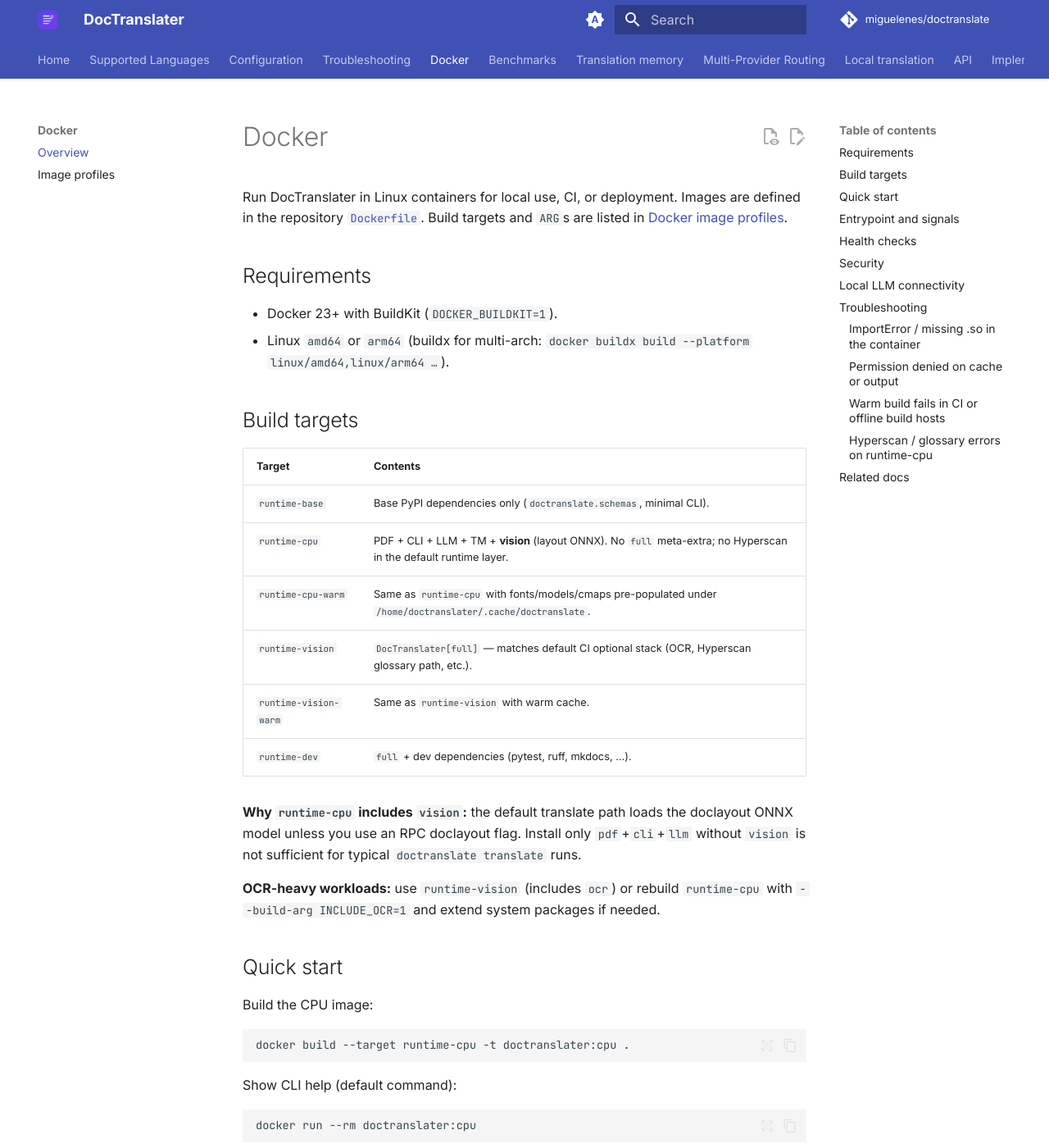
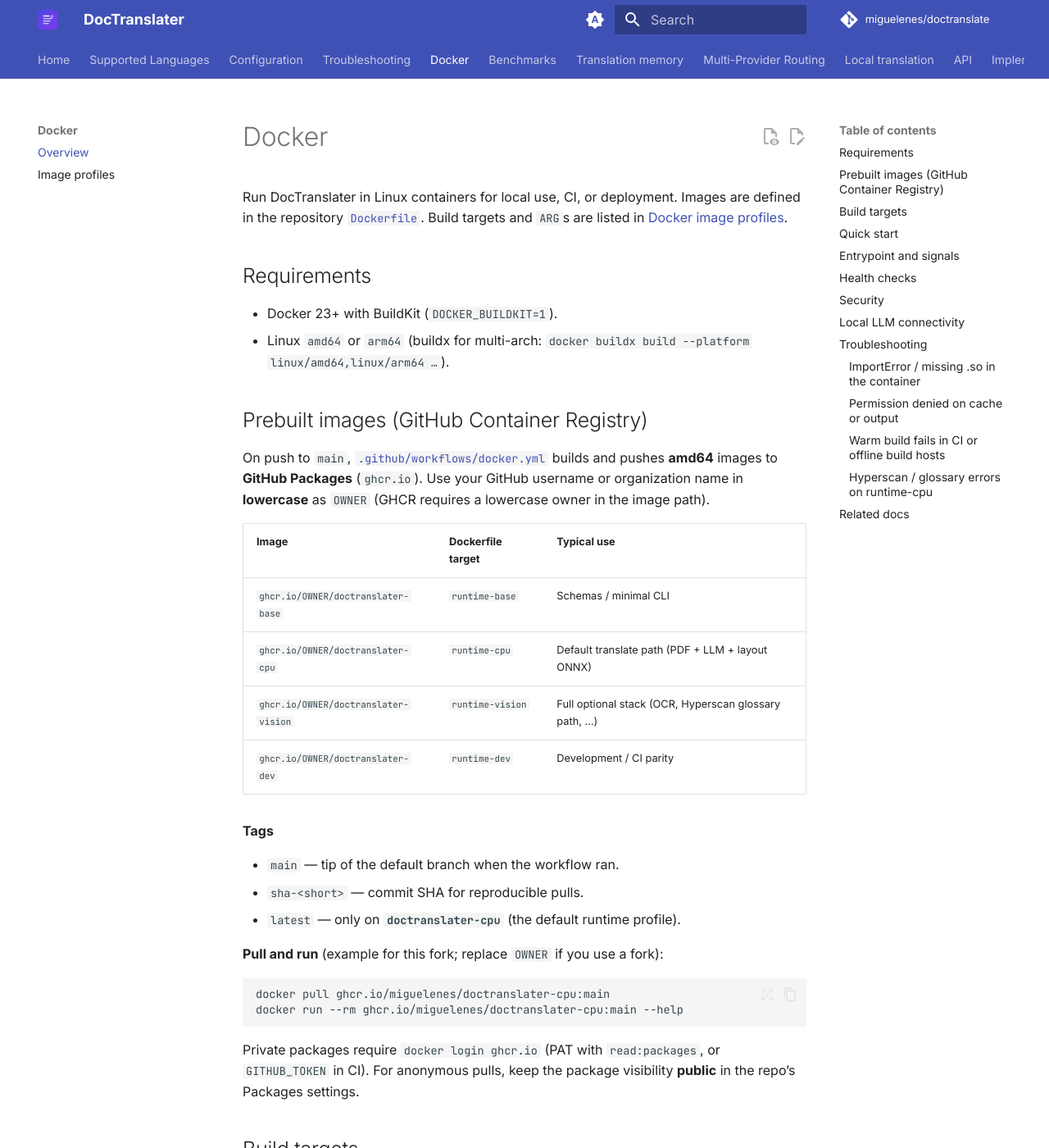
Before and after one commit to miguelenes/doctranslate, an MkDocs documentation site: the page built from docs/docker.md, in a window 1280 px wide and 1400 px high. Shown: the whole window at 82% size. Built offline with MkDocs 1.6.1 and Material for MkDocs 9.7.7, drawn with Linux system fonts in a browser that asks for light colours; comment, search, counter and statistics services are not loaded.

Commit message:
Enhance Docker documentation and CI workflows for GitHub Container Registry
- Updated `README.md` to include a section on pulling prebuilt images from GitHub Container Registry, improving user guidance.
- Expanded `docs/docker.md` with detailed information on prebuilt images, including usage examples and tagging conventions.
- Modified `.github/workflows/docker.yml` to enhance CI workflows, adding steps for logging into GHCR and building/pushing images based on branch conditions.
- Improved smoke test commands to dynamically select the correct image based on the branch, ensuring consistency in testing across environments.

````diff
--- a/docs/docker.md
+++ b/docs/docker.md
@@ -6,6 +6,32 @@
 
 - Docker 23+ with BuildKit (`DOCKER_BUILDKIT=1`).
 - Linux `amd64` or `arm64` (buildx for multi-arch: `docker buildx build --platform linux/amd64,linux/arm64 …`).
+
+## Prebuilt images (GitHub Container Registry)
+
+On push to `main`, [`.github/workflows/docker.yml`](https://github.com/miguelenes/doctranslate/blob/main/.github/workflows/docker.yml) builds and pushes **amd64** images to **GitHub Packages** (`ghcr.io`). Use your GitHub username or organization name in **lowercase** as `OWNER` (GHCR requires a lowercase owner in the image path).
+
+| Image | Dockerfile target | Typical use |
+|-------|-------------------|-------------|
+| `ghcr.io/OWNER/doctranslater-base` | `runtime-base` | Schemas / minimal CLI |
+| `ghcr.io/OWNER/doctranslater-cpu` | `runtime-cpu` | Default translate path (PDF + LLM + layout ONNX) |
+| `ghcr.io/OWNER/doctranslater-vision` | `runtime-vision` | Full optional stack (OCR, Hyperscan glossary path, …) |
+| `ghcr.io/OWNER/doctranslater-dev` | `runtime-dev` | Development / CI parity |
+
+**Tags**
+
+- `main` — tip of the default branch when the workflow ran.
+- `sha-<short>` — commit SHA for reproducible pulls.
+- `latest` — only on **`doctranslater-cpu`** (the default runtime profile).
+
+**Pull and run** (example for this fork; replace `OWNER` if you use a fork):
+
+```bash
+docker pull ghcr.io/miguelenes/doctranslater-cpu:main
+docker run --rm ghcr.io/miguelenes/doctranslater-cpu:main --help
+```
+
+Private packages require `docker login ghcr.io` (PAT with `read:packages`, or `GITHUB_TOKEN` in CI). For anonymous pulls, keep the package visibility **public** in the repo’s Packages settings.
 
 ## Build targets
 
````
Also changed, not shown: README.md (+1 -0 lines), 1 other file.
